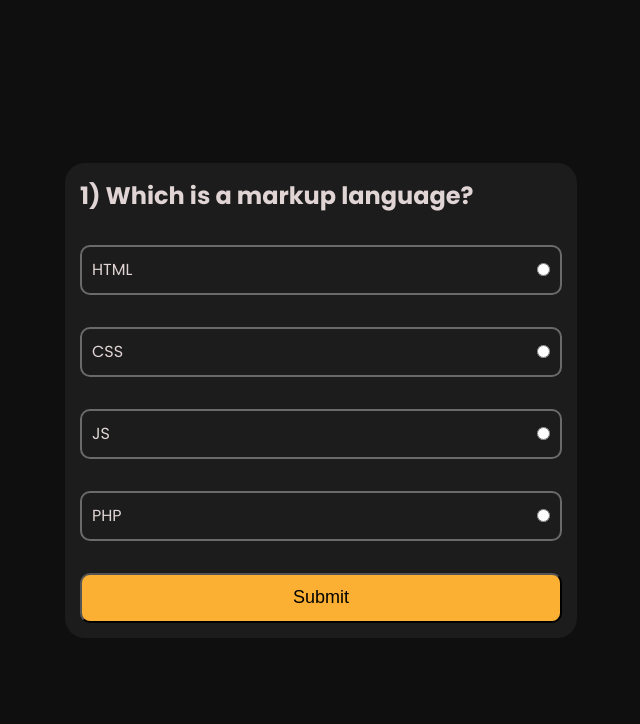
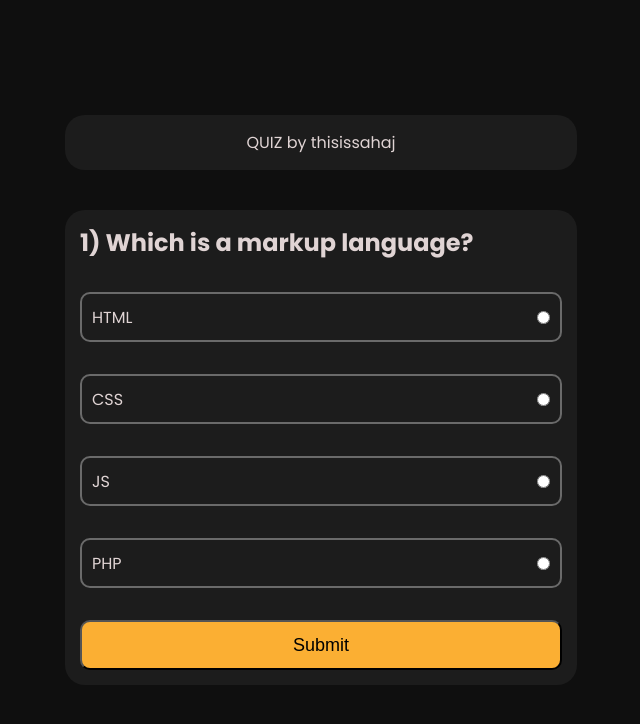
Before and after one commit to ThisIsSahaj/Js-Projects, a plain HTML site: page QuizApp/index.html in a window 1280 px wide. Shown: the whole page, without its empty margins (319-959 px from the left). Drawn offline with Linux system fonts and the light colour scheme.

Commit message:
Update Quiz

```diff
--- a/QuizApp/index.html
+++ b/QuizApp/index.html
@@ -9,6 +9,9 @@
 </head>
 <body>
     <div class="main">
+        <div id="box" class="head">
+           QUIZ by thisissahaj
+        </div>
         <div id="box">
             <h2 id="queBox">1) How does a dummy question look?</h2>
 
--- a/QuizApp/style.css
+++ b/QuizApp/style.css
@@ -20,12 +20,17 @@ body{
     width: 100%;
     height: 100vh;
     display: flex;
+    flex-direction: column;
     justify-content: center;
     align-items: center;
+}
+.head{
+    text-align: center;
 }
 
 #box{
     width: 40%;
+    margin: 20px;
     /* height: 400px; */
     /* box-shadow: 0px 0px 5px grey; */
     background-color: rgb(28, 28, 28);
```
